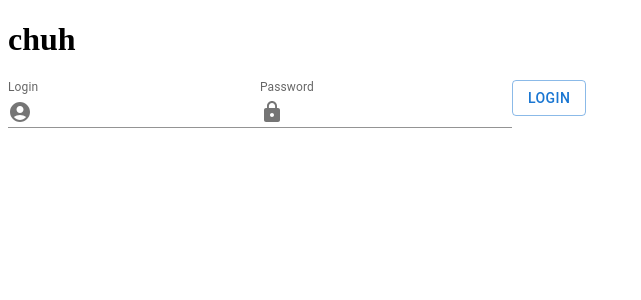
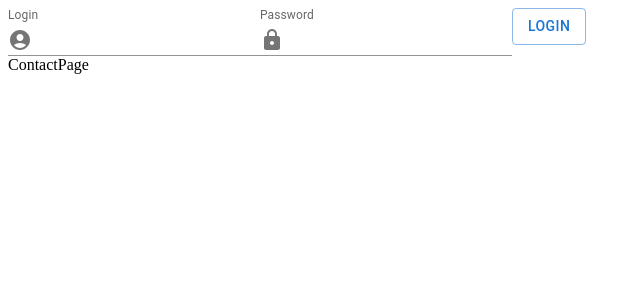
Before and after one commit to perez1187/SMC-front, a React (Vite) app in the folder SMC-front/: page /contact in a window 1280 px wide. Shown: the top 300 px of the page, without its empty margins (0-641 px from the left). Built offline with nearby package versions, Linux system fonts and the light colour scheme.

Commit message:
multipages routes

```diff
--- a/SMC-front/package.json
+++ b/SMC-front/package.json
@@ -12,7 +12,8 @@
     "@mui/icons-material": "^5.10.6",
     "axios": "^1.1.2",
     "react": "^18.2.0",
-    "react-dom": "^18.2.0"
+    "react-dom": "^18.2.0",
+    "react-router-dom": "^6.4.2"
   },
   "devDependencies": {
     "@types/react": "^18.0.17",
--- a/SMC-front/src/App.jsx
+++ b/SMC-front/src/App.jsx
@@ -4,7 +4,10 @@ import './App.css'
 import Box from '@mui/material/Box';
 import Navbar from './components/Navbar/Navbar';
 
+import {BrowserRouter, Routes, Route} from 'react-router-dom'
+
 import {AuthenticationProvider} from './hooks/useAuth'
+import ContactPage from './pages/ContactPage';
 
 function App() {
 
@@ -12,13 +15,18 @@ function App() {
   const user = JSON.parse(localStorage.getItem('smc-user') )
 
   return (
-    // we give user, user is sendingg to Authentication provider, and then is set as authDate (useState)
-    <AuthenticationProvider user = {user}>  {/* everything below are children */}
-       <Box>
-        <h1> chuh </h1>
-        <Navbar/>
-      </Box>
-    </AuthenticationProvider>
+    <BrowserRouter>
+      {/* // we give user, user is sendingg to Authentication provider, and then is set as authDate (useState) */}
+      <AuthenticationProvider user = {user}>  {/* everything below are children */}
+        <>
+          <Navbar/>
+          <Routes>
+            <Route path='contact/' element={<ContactPage/>} />
+
+          </Routes>
+        </>
+      </AuthenticationProvider>
+    </BrowserRouter>
   )
 }
 
--- /dev/null
+++ b/SMC-front/src/components/Navbar/LoginFront.jsx
@@ -0,0 +1,98 @@
+import React from 'react'
+import axios from "axios";
+import { useEffect } from 'react';
+import { InputAdornment, TextField, Button } from '@mui/material';
+import AccountCircleIcon from '@mui/icons-material/AccountCircle';
+import LockIcon from '@mui/icons-material/Lock';
+import { useState } from 'react';
+
+// local
+import { auth } from '../../services/user-services'
+
+// using context
+import {useAuth} from '../../hooks/useAuth'
+import Login from './LoginFront';
+
+
+function LoginFront() {
+
+        //how to fetch data from backend
+        // useEffect(()=> {
+        //     const getData = async () => {
+        //         await fetch('http://127.0.0.1:8000/profile-owner/profiles3/')
+        //         .then(resp => resp.json())
+        //         .then( data => {
+        //             console.log(data)
+        //         })
+        //     }
+        //     getData();
+        // }, [])
+
+
+        // useStates for login
+        const [username, setUsername] = useState('')
+        const [password, setPassword] = useState('')
+
+        // useStates for context
+        const {authData, setAuth} =useAuth()
+
+        // function for login
+        const handleSubmit = async e => {
+          e.preventDefault() // we are not going to refresh the page
+
+          // we can use shortcur if key and value is the same{username,  password}
+          const data = await auth( {'email':username, 'password': password})
+          // console.log(data)
+
+
+
+          // we get back email and token from api and set as context
+          setAuth(data)
+        }
+  return (
+    <div>
+            {/* this below will show auth data form context */}
+            {/* if there are no authData, show login/pass form, if there are, show email*/}
+        {!authData ?
+
+            <form onSubmit={handleSubmit}>
+            <TextField
+                id="input-with-icon-textfield"
+                label="Login"
+                onChange={ e => setUsername(e.target.value)}
+                InputProps={{
+                startAdornment: (
+                    <InputAdornment position="start">
+                    <AccountCircleIcon />
+                    </InputAdornment>
+                ),
+                }}
+                variant="standard"
+            />
+            <TextField
+                id="input-password"
+                label="Password"
+                onChange={ e => setPassword(e.target.value)}
+                type="password"
+                InputProps={{
+                startAdornment: (
+                    <InputAdornment position="start">
+                    <LockIcon />
+                    </InputAdornment>
+                ),
+                }}
+                variant="standard"
+            />
+            <Button variant="outlined" type='submit'>Login</Button>
+            </form>
+
+            :
+
+        <p>{authData.email}</p>
+        }
+
+    </div>
+  )
+}
+
+export default LoginFront
--- a/SMC-front/src/components/Navbar/Navbar.jsx
+++ b/SMC-front/src/components/Navbar/Navbar.jsx
@@ -1,94 +1,12 @@
 import React from 'react'
-import axios from "axios";
-import { useEffect } from 'react';
-import { InputAdornment, TextField, Button } from '@mui/material';
-import AccountCircleIcon from '@mui/icons-material/AccountCircle';
-import LockIcon from '@mui/icons-material/Lock';
-import { useState } from 'react';
 
-// local
-import { auth } from '../../services/user-services'
-
-// using context
-import {useAuth} from '../../hooks/useAuth'
+import LoginFront from './LoginFront';
 
 function Navbar() {
-    //how to fetch data from backend
-    // useEffect(()=> {
-    //     const getData = async () => {
-    //         await fetch('http://127.0.0.1:8000/profile-owner/profiles3/')
-    //         .then(resp => resp.json())
-    //         .then( data => {
-    //             console.log(data)
-    //         })
-    //     }
-    //     getData();
-    // }, [])
-
-    // useStates for login
-    const [username, setUsername] = useState('')
-    const [password, setPassword] = useState('')
-
-    // useStates for context
-    const {authData, setAuth} =useAuth()
-
-    // function for login
-    const handleSubmit = async e => {
-      e.preventDefault() // we are not going to refresh the page
-
-      // we can use shortcur if key and value is the same{username,  password}
-      const data = await auth( {'email':username, 'password': password})
-      // console.log(data)
-
-
-
-      // we get back email and token from api and set as context
-      setAuth(data)
-    }
 
   return (
     <div>
-      {/* this below will show auth data form context */}
-      {/* if there are no authData, show login/pass form, if there are, show email*/}
-
-      {!authData ?
-
-        <form onSubmit={handleSubmit}>
-          <TextField
-            id="input-with-icon-textfield"
-            label="Login"
-            onChange={ e => setUsername(e.target.value)}
-            InputProps={{
-              startAdornment: (
-                <InputAdornment position="start">
-                  <AccountCircleIcon />
-                </InputAdornment>
-              ),
-            }}
-            variant="standard"
-          />
-          <TextField
-            id="input-password"
-            label="Password"
-            onChange={ e => setPassword(e.target.value)}
-            type="password"
-            InputProps={{
-              startAdornment: (
-                <InputAdornment position="start">
-                  <LockIcon />
-                </InputAdornment>
-              ),
-            }}
-            variant="standard"
-          />
-          <Button variant="outlined" type='submit'>Login</Button>
-        </form>
-
-      :
-
-      <p>{authData.email}</p>
-    }
-
+      <LoginFront />
     </div>
   )
 }
--- a/SMC-front/src/hooks/useAuth.jsx
+++ b/SMC-front/src/hooks/useAuth.jsx
@@ -1,5 +1,7 @@
 import { useState } from "react";
 import { useContext, createContext } from "react";
+
+// the video that I used https://www.udemy.com/course/react-django-full-stack-advance/learn/lecture/27057118#overview
 
 const AuthenticationContext = createContext(null)
 
--- /dev/null
+++ b/SMC-front/src/pages/ContactPage.jsx
@@ -0,0 +1,9 @@
+import React from 'react'
+
+function ContactPage() {
+  return (
+    <div>ContactPage</div>
+  )
+}
+
+export default ContactPage
```
Also changed, not shown: 1 other file (tests, documents, lock files or other folders).
